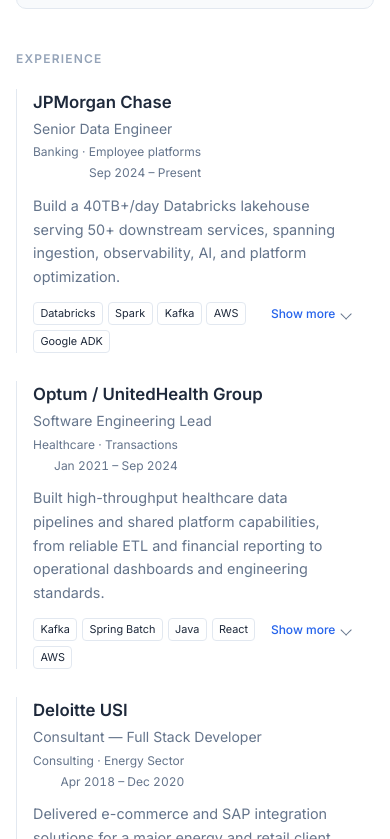
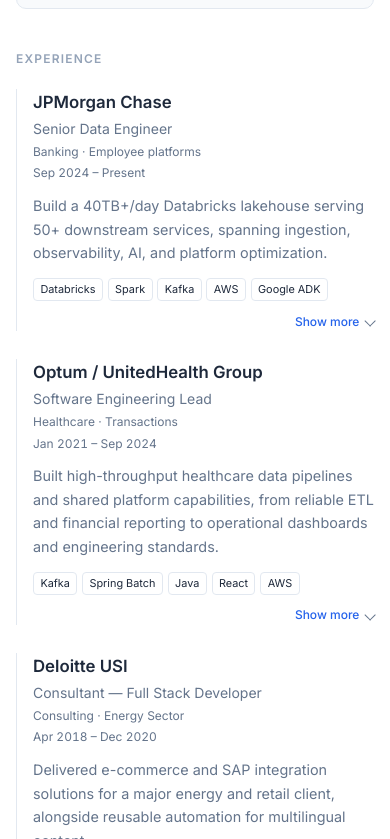
Before and after one commit to isanketsaha/isanketsaha.github.com, an Astro site: page / in a window 390 px wide. Shown: the part 1161-2000 px from the top of the page. Built offline with nearby package versions, Linux system fonts and the light colour scheme; Astro itself is replaced by a stand-in of ours.

Commit message:
Refactor Header and Experience components: Adjust styling for improved layout and alignment; enhance responsiveness of experience metadata and header elements.

```diff
--- a/src/components/Experience.astro
+++ b/src/components/Experience.astro
@@ -242,7 +242,6 @@ const experience: {
     display: block;
     cursor: pointer;
     list-style: none;
-    padding-right: 1.5rem;
   }
   .exp-toggle::-webkit-details-marker {
     display: none;
@@ -390,5 +389,16 @@ const experience: {
       flex-direction: column;
       gap: 0.25rem;
     }
+    .exp-meta {
+      align-items: flex-start;
+      text-align: left;
+    }
+    .exp-preview-footer {
+      flex-direction: column;
+      gap: 0.5rem;
+    }
+    .exp-disclosure {
+      align-self: flex-end;
+    }
   }
 </style>
--- a/src/components/Header.astro
+++ b/src/components/Header.astro
@@ -209,6 +209,9 @@
       flex-direction: column;
       gap: 1rem;
     }
+    .header-right {
+      align-items: flex-start;
+    }
     h1 {
       font-size: 1.75rem;
     }
```
